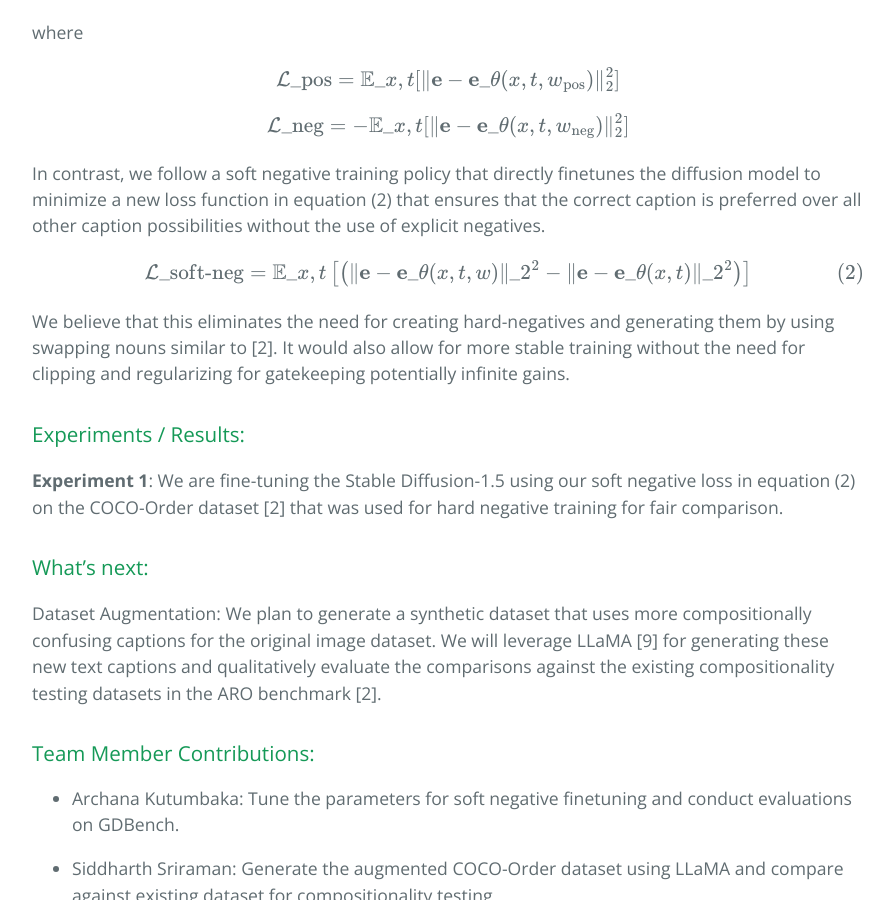
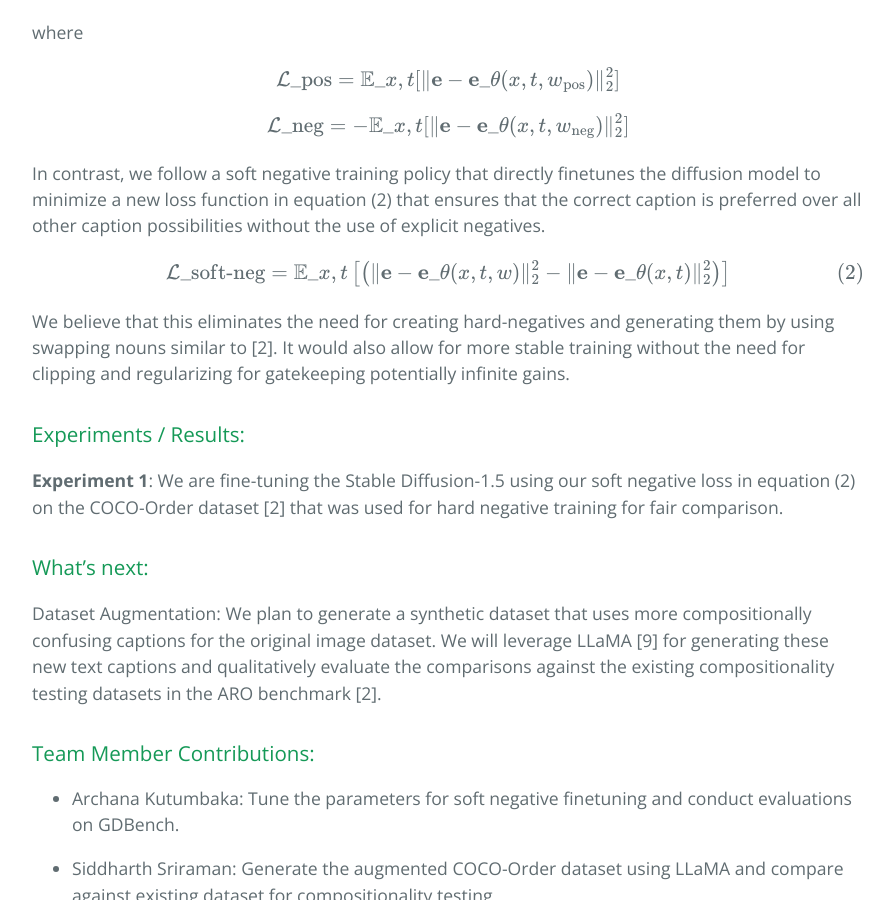
Before and after one commit to sid-sr/CS6476_Website, a Jekyll site: the page built from index.md, in a window 1280 px wide and 900 px high, scrolled down 2641 px. Shown: the whole window, without its empty margins (192-1085 px from the left). Built offline with Jekyll 4.4.1, drawn with Linux system fonts in a browser that asks for light colours.

```diff
--- a/index.md
+++ b/index.md
@@ -49,7 +49,7 @@ $$ \mathcal{L}\_{\text{neg}} = -\mathbb{E}\_{x,t} [\|\mathbf{e} - \mathbf{e}\_{\
 In contrast, we follow a soft negative training policy that directly finetunes the diffusion model to minimize a new loss function in equation (2) that ensures that the correct caption is preferred over all other caption possibilities without the use of explicit negatives.
 
 $$
-\mathcal{L}\_{\text{soft-neg}} = \mathbb{E}\_{x,t} \left[ \left( \| \mathbf{e} - \mathbf{e}\_{\theta}(x, t, w) \|\_2^2 - \| \mathbf{e} - \mathbf{e}\_{\theta} (x, t) \|\_2^2 \right) \right]  \tag{2}
+\mathcal{L}\_{\text{soft-neg}} = \mathbb{E}\_{x,t} \left[ \left( \| \mathbf{e} - \mathbf{e}\_{\theta}(x, t, w) \|_2^2 - \| \mathbf{e} - \mathbf{e}\_{\theta} (x, t) \|_2^2 \right) \right]  \tag{2}
 $$
 
 
```
